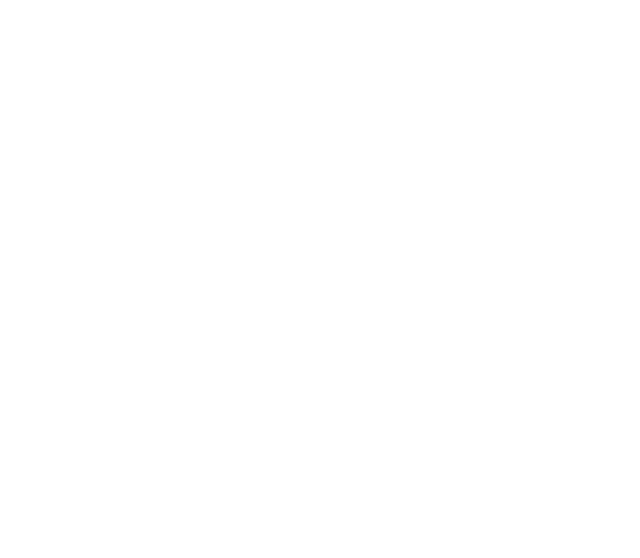
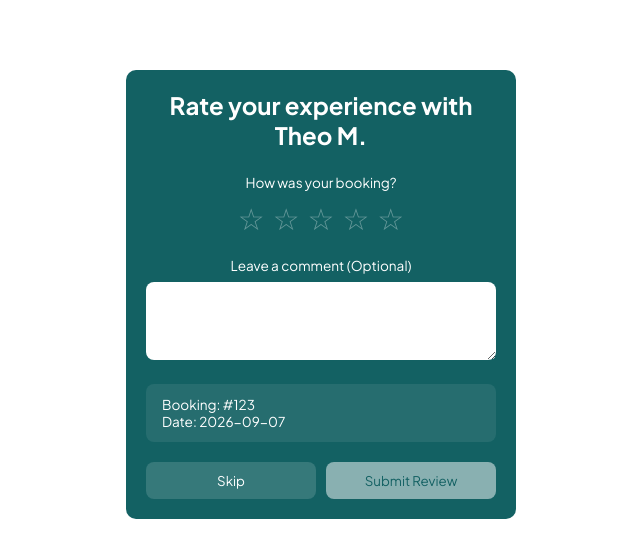
Before and after one commit to nonhlanhlakunene/lca-yenza-frontend, a Vue app: page /review-test in a window 1280 px wide. Before the commit this address had no page. Shown: the top 558 px of the page, without its empty margins (319-959 px from the left). Built offline with nearby package versions, Linux system fonts and the light colour scheme.

Commit message:
Added review popup card component with styling and logic

```diff
--- /dev/null
+++ b/src/components/ReviewPopup.vue
@@ -0,0 +1,226 @@
+<template>
+    <div class="n-reviewCard">
+
+        <div class="n-header">
+            <h2>Rate your experience with Theo M.</h2>
+        </div>
+
+        <div class="form-group">
+            <label for="rating">How was your booking?</label>
+
+            <div class="stars">
+                <span v-for="star in 5" :key="star" class="star"
+                :class="{ active: star <= (hoveredRating || selectedRating) }"
+                @mouseenter="hoveredRating = star"
+                @mouseleave="hoveredRating = 0"
+                @click="selectedRating = star"
+                >☆</span>
+            </div>
+
+        </div>
+
+        <div class="comments">
+            <label for="comment">Leave a comment (Optional) </label>
+            <textarea
+            id="comment"
+            name="comment"
+            rows="4"
+            v-model="comment"
+            ></textarea>
+        </div>
+
+        <div class="booking-info">
+            <p><span class="label">Booking:</span> #123</p>
+            <p><span class="label">Date:</span> 2026-09-07</p>
+        </div>
+
+        <div class="n-buttons">
+          <button class="skip-button" type="button" @click="$emit('close')">Skip</button>
+          <button class="submit-button" type="button" @click="submitReview" :disabled="selectedRating === 0">Submit Review</button>
+        </div>
+    </div>
+</template>
+
+<script>
+export default {
+    data() {
+        return {
+            hoveredRating: 0,
+            selectedRating: 0,
+            comment: ''
+        }
+    },
+
+    methods: {
+        submitReview() {
+            const review = {
+                rating: this.selectedRating,
+                comment: this.comment
+            }
+            console.log('Review submitted:', review)
+            this.$emit('close')
+        }
+    }
+}
+</script>
+
+<style>
+@import url("https://fonts.googleapis.com/css2?family=Plus+Jakarta+Sans:wght@300;400;500;600;700&display=swap");
+
+:root {
+  --color-page: #ffffff;
+  --color-primary: #136163;
+  --color-primary-dark: #134748;
+  --color-text: #000000;
+  --font-main: "Plus Jakarta Sans", sans-serif;
+  --font-xs: 0.7rem;
+  --font-sm: 0.85rem;
+  --font-md: 1rem;
+  --font-lg: 1.5rem;
+  --font-xl: 2rem;
+  --spacing-xs: 0.5rem;
+  --spacing-sm: 1rem;
+  --spacing-md: 2rem;
+  --spacing-lg: 4rem;
+  --spacing-xl: 6rem;
+  --page-max-width: 1200px;
+  --page-padding: 2rem;
+}
+
+* {
+  margin: 0;
+  padding: 0;
+}
+</style>
+
+<style scoped>
+.n-reviewCard {
+    background: var(--color-primary);
+    color: white;
+    padding: 20px;
+    border-radius: 10px;
+    max-width: 350px;
+    margin: 70px auto;
+    font-family: var(--font-main);
+}
+
+.n-header {
+  margin-bottom: 24px;
+}
+
+.n-header h2 {
+    font-size: var(--font-lg);
+    text-align: center;
+}
+
+.form-group,
+.comments {
+    text-align:center;
+}
+
+.stars {
+    justify-content: center;
+}
+
+.form-group,
+.comments,
+.booking-info {
+    margin-bottom: 20px;
+}
+
+.form-group label,
+.comments label {
+    display: block;
+    font-size: var(--font-sm);
+    margin-bottom: 8px;
+}
+
+textarea {
+  width: 100%;
+  padding: 5px 0px;
+  border: none;
+  border-radius: 8px;
+  font-family: inherit;
+  font-size: var(--font-sm);
+  background: white;
+  color: #333;
+}
+
+textarea:focus {
+  outline: 2px solid rgba(255, 255, 255, 0.5);
+  outline-offset: 2px;
+}
+
+.booking-info {
+  background: rgba(255, 255, 255, 0.08);
+  border-radius: 8px;
+  padding: 12px 16px;
+  font-size: var(--font-sm);
+}
+
+.stars {
+  display: flex;
+  gap: 8px;
+}
+
+.star {
+  font-size: 30px;
+  color: rgba(255, 255, 255, 0.35);
+  cursor: pointer;
+  transition: 0.2s;
+}
+
+.star:hover {
+  transform: scale(1.15);
+}
+
+.star.active {
+  color: #F2B705;
+}
+
+.n-buttons {
+    display: flex;
+    justify-content: space-between;
+    gap: 10px;
+    margin-top: 8px;
+}
+
+.skip-button,
+.submit-button {
+    border: none;
+    padding: 10px 20px;
+    border-radius: 8px;
+    cursor: pointer;
+    flex: 1;
+    color: #333;
+    font-family: inherit;
+}
+
+.skip-button {
+  background: rgba(255, 255, 255, 0.15);
+  color: white;
+}
+
+.skip-button:hover {
+  background: rgba(255, 255, 255, 0.25);
+  transform: translateY(-1px);
+}
+
+.submit-button {
+  background: white;
+  color: var(--color-primary);
+}
+
+.submit-button:hover {
+  background: #f0f0f0;
+  transform: translateY(-1px);
+  box-shadow: 0 4px 15px rgba(0, 0, 0, 0.15);
+}
+
+.submit-button:disabled {
+  opacity: 0.5;
+  cursor: not-allowed;
+  transform: none;
+  box-shadow: none;
+}
+</style>
--- a/src/router/index.js
+++ b/src/router/index.js
@@ -15,6 +15,14 @@
       path:'/report-test',
       name: 'report-test',
       component: () => import ('../components/ReportPopup.vue'),
+    },
+
+
+    // Temp testing review popup route
+    {
+      path:'/review-test',
+      name: 'review-test',
+      component: () => import ('../components/ReviewPopup.vue'),
     }
   ],
 })
```
